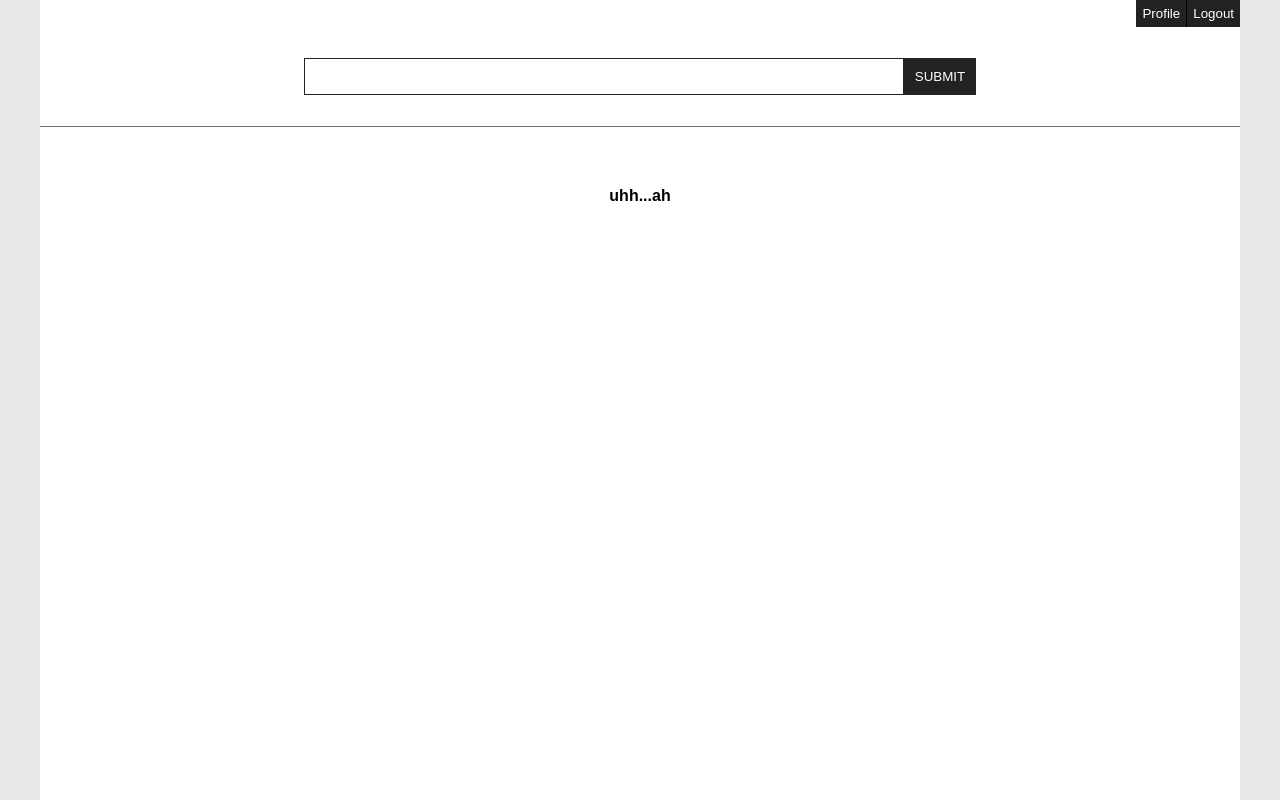
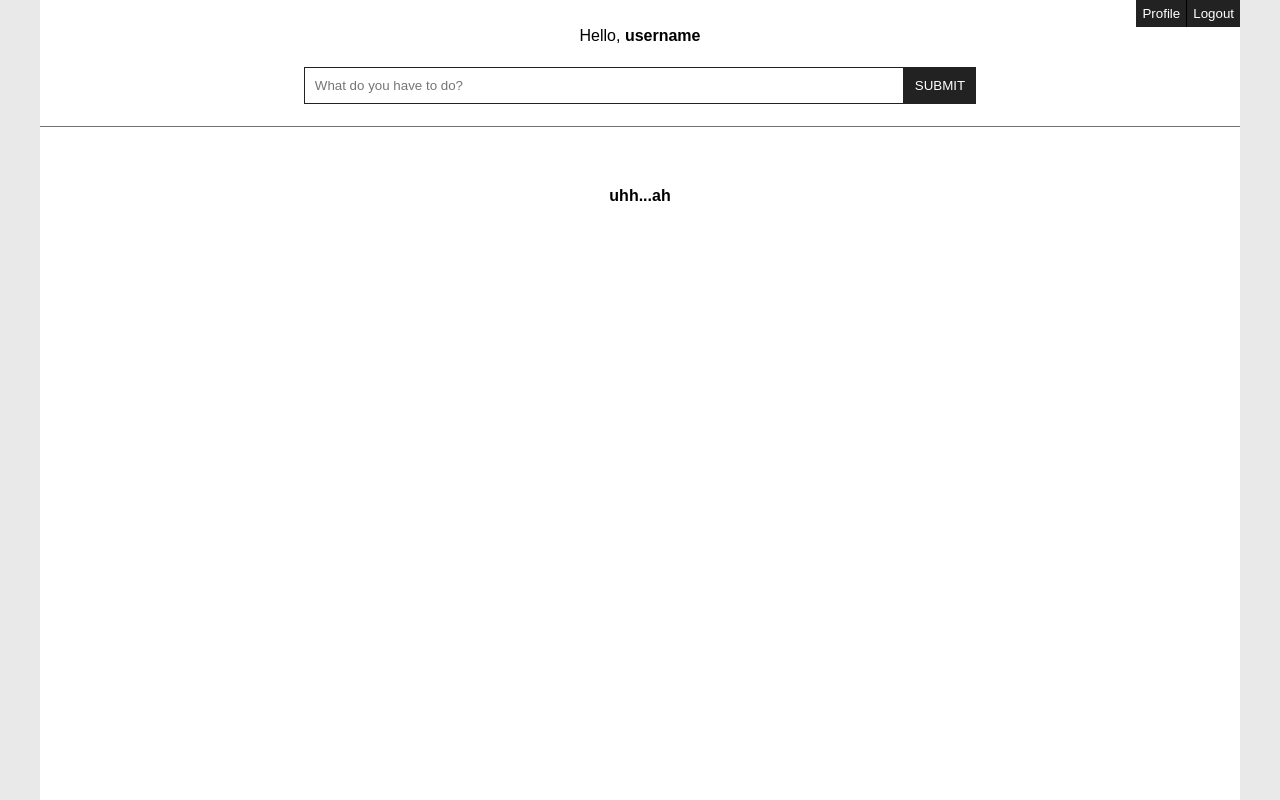
Before and after one commit to rsbrum/php-crud, a PHP site: page / in a window 1280 px wide. Run offline with PHP 8.4, Linux system fonts and the light colour scheme; a user stored in the database is signed in; data that the repository does not hold is empty.

Commit message:
fixed css

```diff
--- a/css/index.css
+++ b/css/index.css
@@ -9,6 +9,22 @@
 #form-item{
     margin: auto;
 }
+
+#index-content-wrapper .header{
+    text-align: center;
+}
+
+#index-content-wrapper .header p{
+    font-size: 16px;
+    margin: 0;
+}
+
+#index-content-wrapper .header span{
+    font-weight: bold;
+    font-size: 16px;
+    margin: 0;
+}
+
 
 #item-description{
     padding: 10px;
@@ -47,7 +63,23 @@
 }
 
 @media(max-width: 768px){
+
         /*  HEADER  */
+
+        #index-content-wrapper .header{
+            text-align: center;
+        }
+
+        #index-content-wrapper .header p{
+            font-size: 16px;
+            margin: 0;
+        }
+
+        #index-content-wrapper .header span{
+            font-weight: bold;
+            font-size: 16px;
+            margin: 0;
+        }
 
 #index-main{
     display: block;
@@ -59,6 +91,7 @@
 #item-description{
     padding: 10px;
     border: 1px solid rgb(34, 34, 34);
+
     width: 300px;
     float: left;
 }
--- a/index.php
+++ b/index.php
@@ -17,7 +17,7 @@
 
 <div class="container">
 
-    <div class="content-wrapper">
+    <div id="index-content-wrapper" class="content-wrapper">
 
         <div class="header">
 
@@ -28,10 +28,10 @@
                     <li><a href="./php/includes/logout.inc.php?action=logout"><button>Logout</button></a></li>
                 </ul>
             </div>
-
+                <p>Hello, <span><?php echo $_SESSION['user_name']; ?></span></p>
             <div class="wrapper-content-header">
                 <form id="form-item"  method="POST" action="">
-                    <input name="item-description" id="item-description" type="text">
+                    <input placeholder="What do you have to do?" name="item-description" id="item-description" type="text">
                     <input class="btn-submit" type="submit" name="item-submit" value="SUBMIT">
                 </form>
             </div>
```
